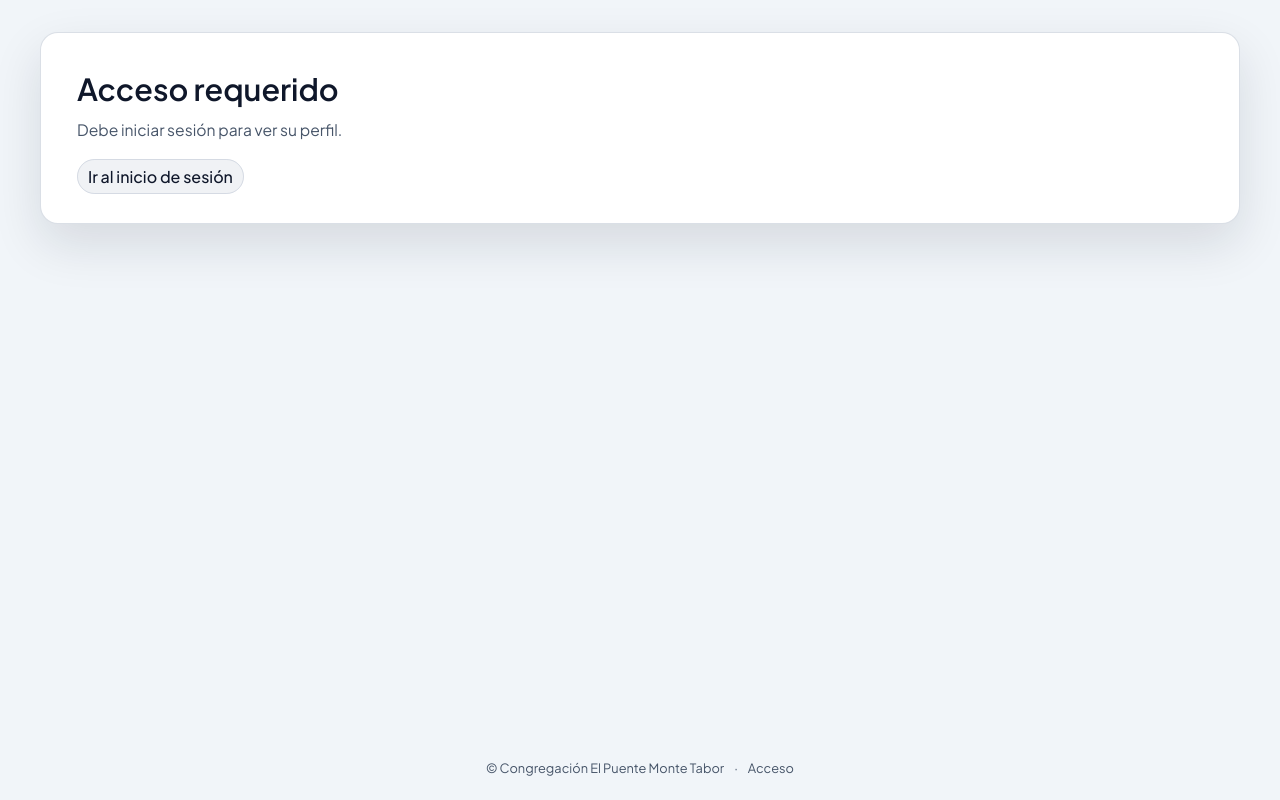
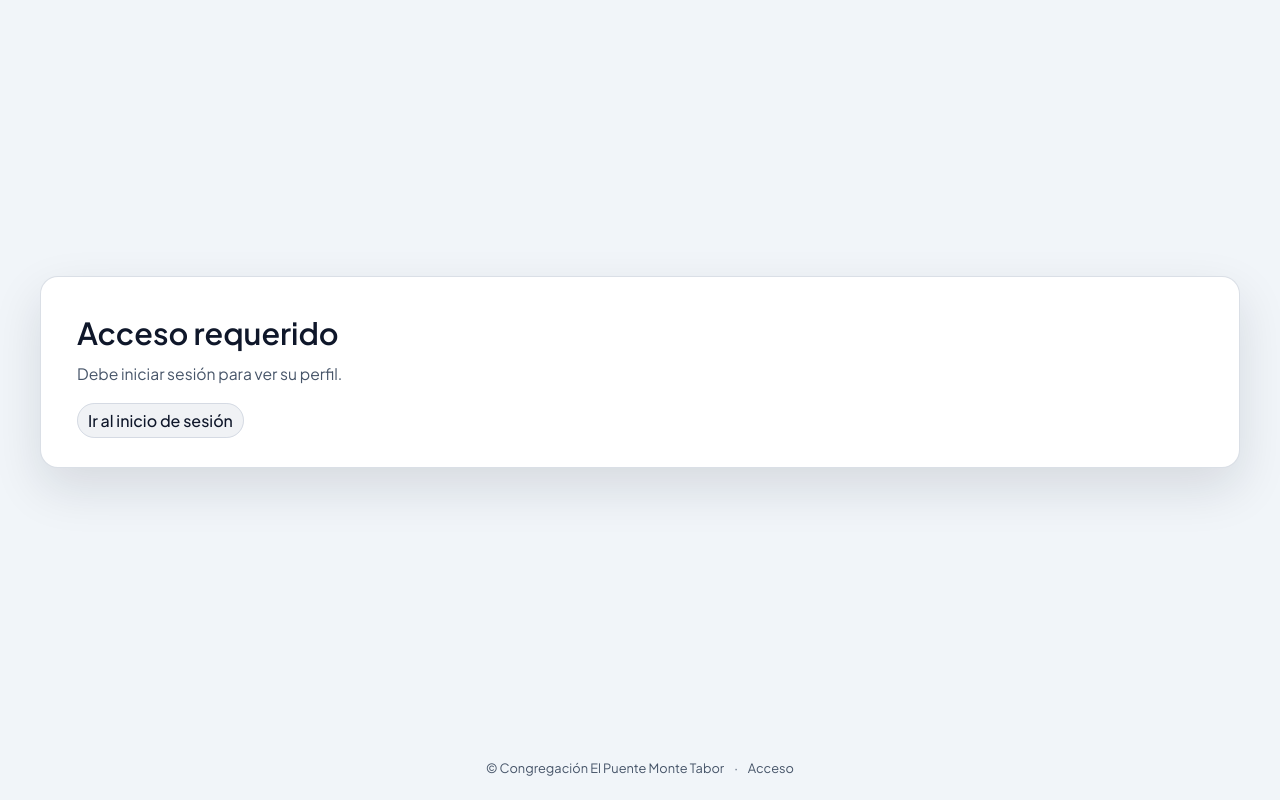
Before and after one commit to carlos-gh/informes-app, a React (Vite) app: page /profile in a window 1280 px wide. Built offline with nearby package versions, Linux system fonts and the light colour scheme; no server answers.

Commit message:
Ajusta selector y centramientos

```diff
--- a/src/App.jsx
+++ b/src/App.jsx
@@ -1,5 +1,5 @@
 import { useEffect, useState } from "react";
-import { Route, Routes, useLocation, useParams } from "react-router-dom";
+import { Route, Routes, useLocation, useNavigate, useParams } from "react-router-dom";
 import AdminView from "./components/AdminView.jsx";
 import ConfigView from "./components/ConfigView.jsx";
 import GroupSelectorView from "./components/GroupSelectorView.jsx";
@@ -36,6 +36,7 @@ export default function App() {
   const [theme, setTheme] = useState("light");
   const [publicTheme, setPublicTheme] = useState("light");
   const location = useLocation();
+  const navigate = useNavigate();
   const isAdminRoute = location.pathname.startsWith("/admin");
   const isConfigRoute = location.pathname.startsWith("/config");
   const isUsersRoute = location.pathname.startsWith("/users");
@@ -43,8 +44,12 @@ export default function App() {
   const isLoginRoute = location.pathname === "/login";
   const isGroupSelectorRoute = location.pathname === "/";
   const isGroupFormRoute = /^\/grupo-\d+\/?$/.test(location.pathname);
-  const shouldCenterMainContent = isLoginRoute || isGroupSelectorRoute || isGroupFormRoute;
   const isAuthenticated = Boolean(authToken);
+  const shouldCenterMainContent =
+    isLoginRoute ||
+    isGroupSelectorRoute ||
+    isGroupFormRoute ||
+    (!isAuthenticated && isProfileRoute);
   const getValidTheme = (value) => {
     const normalized = String(value || "").trim().toLowerCase();
     return normalized === "dark" || normalized === "light" ? normalized : "";
@@ -195,6 +200,7 @@ export default function App() {
     } finally {
       setAuthToken("");
       setAuthUser(null);
+      navigate("/", { replace: true });
     }
   };
 
```
